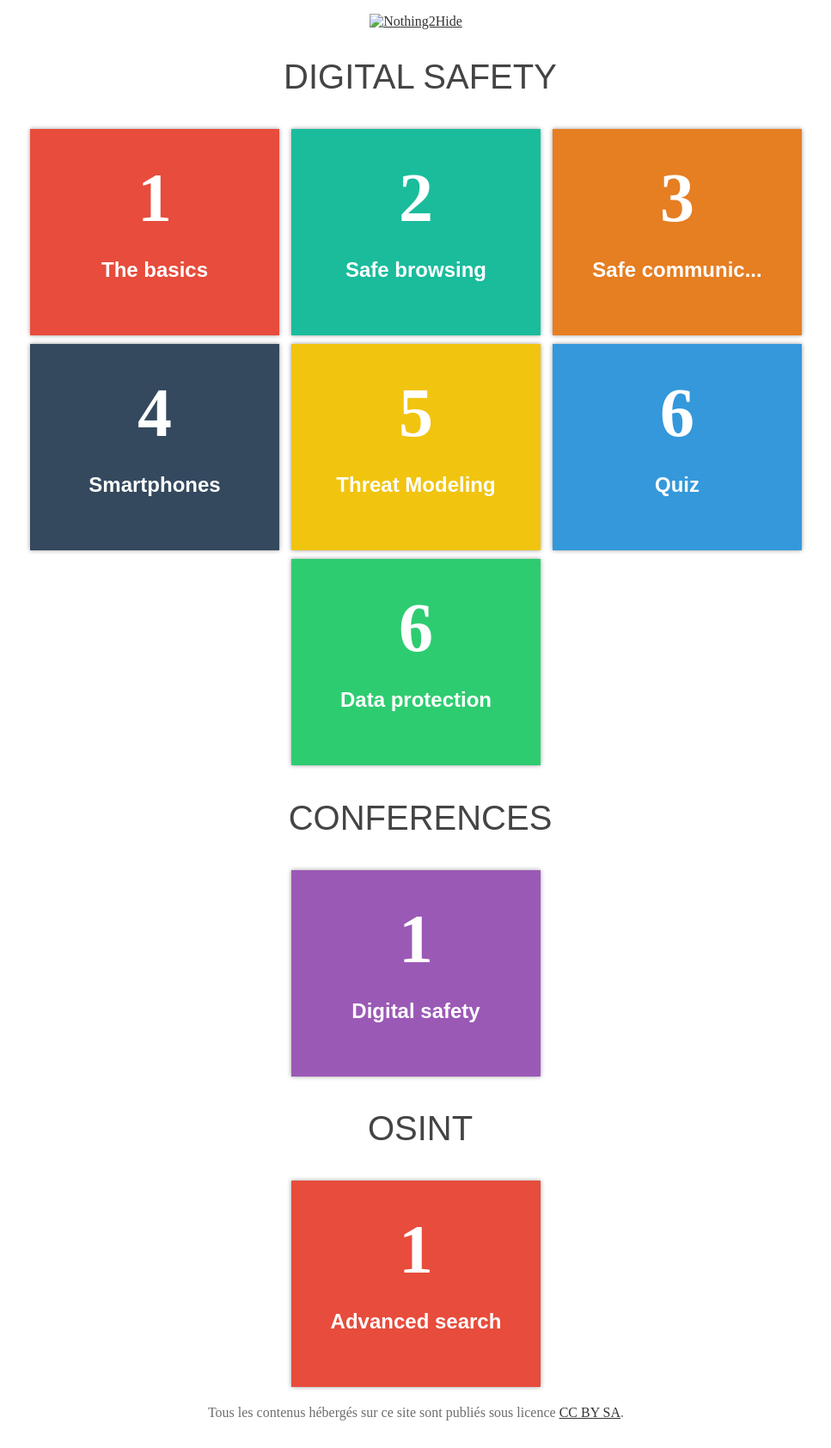
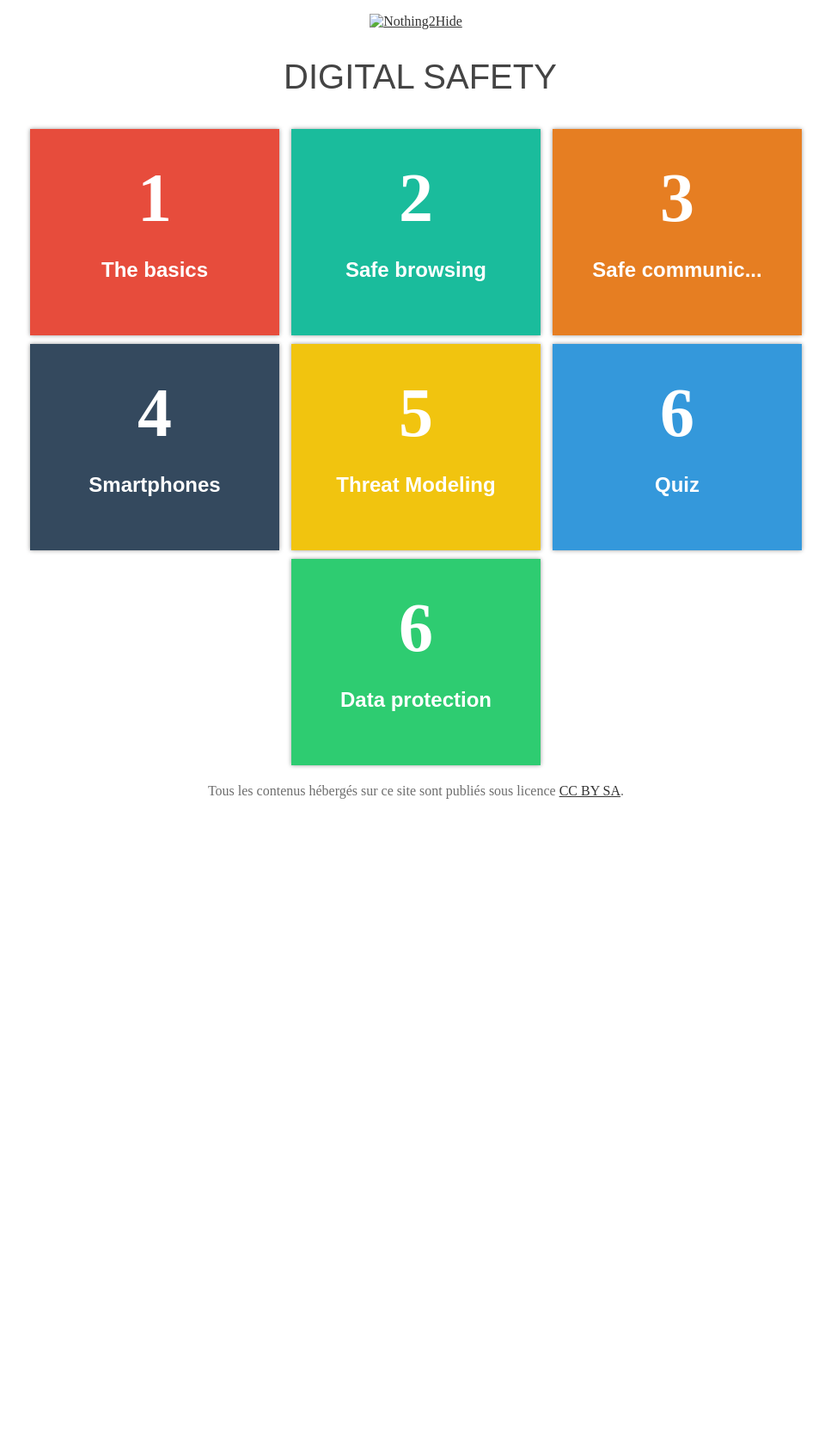
Before and after one commit to Nothing2Hide/slides, a Jekyll site: the page built from en-index.html, in a window 1280 px wide. Shown: the whole page at 86% size, without its empty margins (156-1123 px from the left). Built offline with Jekyll 4.4.1, drawn with Linux system fonts in a browser that asks for light colours; after the commit the page ends 961 px from its top, so only the background shows below that.

Commit message:
Remove workshops osint and conferences from english homepage

```diff
--- a/_config.yml
+++ b/_config.yml
@@ -9,7 +9,7 @@ url: "https://slides.nothing2hide.org"
 twitter: n0thing2hide
 gpgid:  6A22 9E8D 916A 1C3C 80A6 E180 D1A6 2CFD 5851 9BC4
 category-list-fr: [Sécurité numérique, OSINT, Conférences]
-category-list-en: [Digital safety, Conferences, OSINT]
+category-list-en: [Digital safety]
 
 # Build settings
 markdown: kramdown
```
